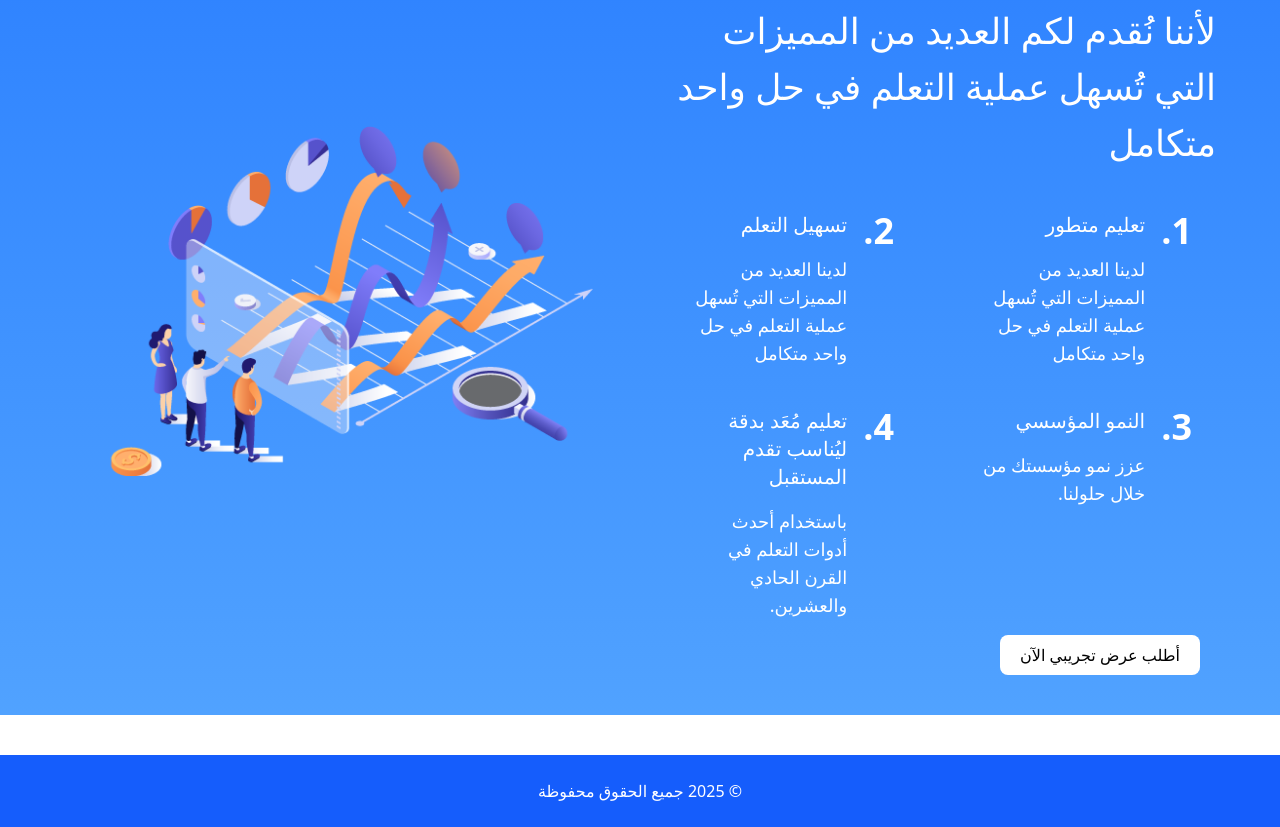
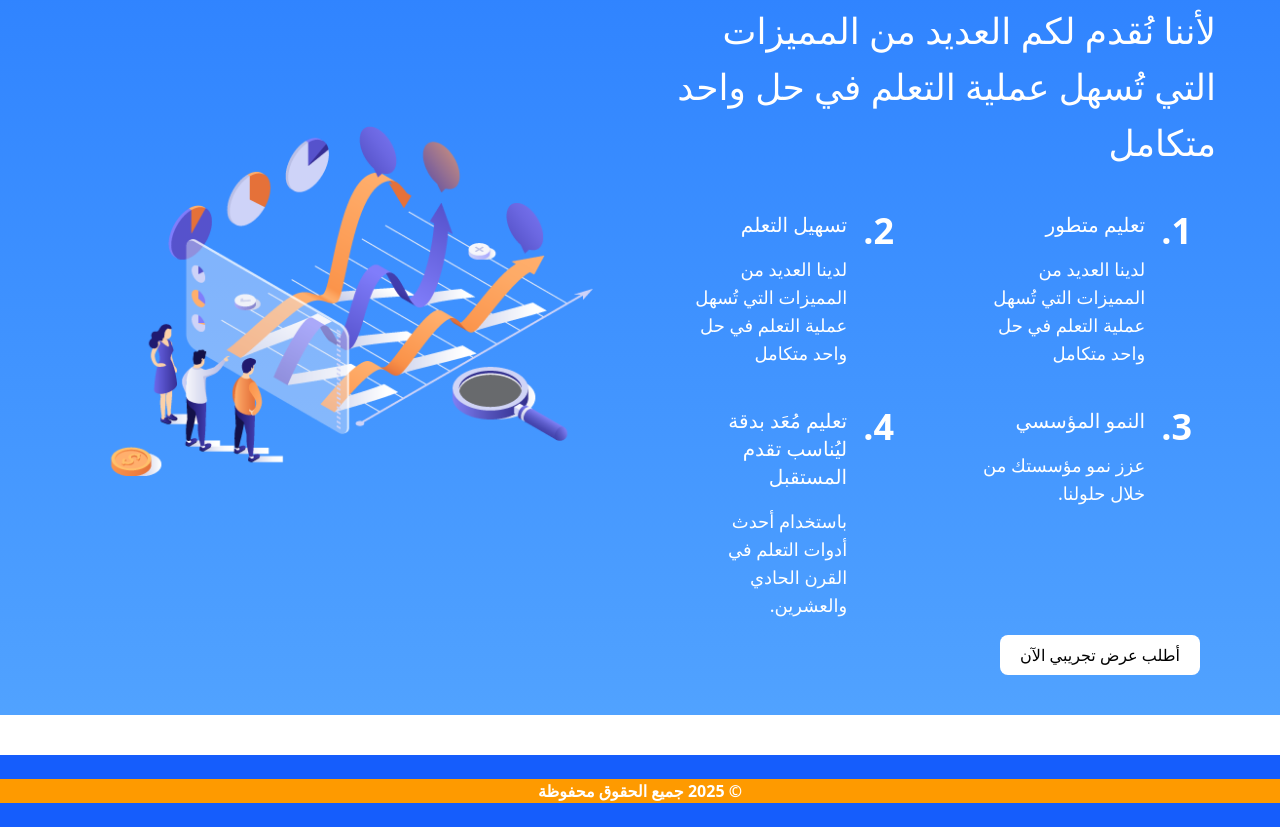
Before and after one commit to ahmedazmy20/ouredu, a website: page index.html in a window 1280 px wide. Shown: the part 2385-3212 px from the top of the page. Drawn offline with Linux system fonts and the light colour scheme.

Commit message:
add bg red

```diff
--- a/index.html
+++ b/index.html
@@ -349,7 +349,7 @@
 
     <!-- Footer -->
     <footer class="bg-blue-600 text-white text-center py-6">
-      <p>&copy; 2025 جميع الحقوق محفوظة</p>
+      <p class="bg-amber-500 font-extrabold">&copy; 2025 جميع الحقوق محفوظة</p>
     </footer>
 
     <script src="script.js"></script>
```
Also changed, not shown: src/output.css.
